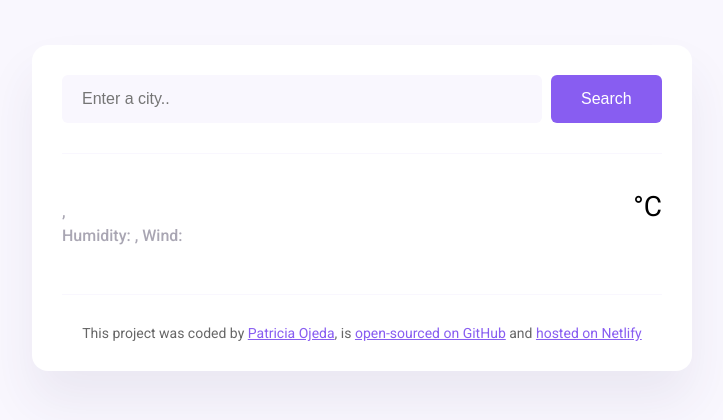
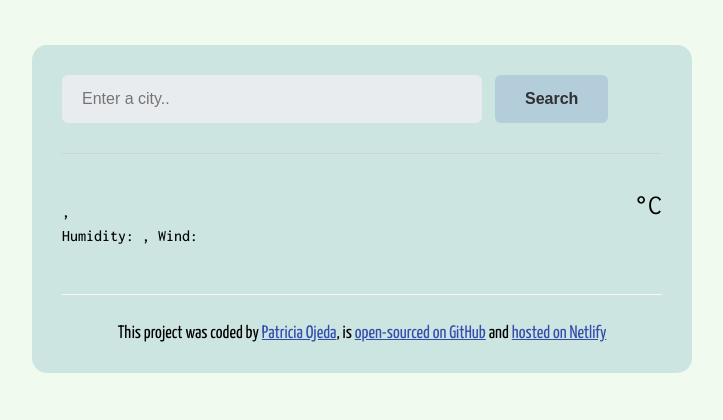
Before and after one commit to pataojeda/meteo-app, a plain HTML site: page index.html in a window 1280 px wide. Shown: the whole page, without its empty margins (278-1001 px from the left). Drawn offline with nearby package versions, Linux system fonts and the light colour scheme; no server answers; a web font is replaced by a local one.

Commit message:
update style.css

```diff
--- a/index.html
+++ b/index.html
@@ -6,9 +6,16 @@
     <meta name="viewport" content="width=device-width, initial-scale=1.0" />
     <link rel="preconnect" href="https://fonts.googleapis.com" />
     <link rel="preconnect" href="https://fonts.gstatic.com" crossorigin />
+    <link rel="preconnect" href="https://fonts.googleapis.com">
+    <link rel="preconnect" href="https://fonts.gstatic.com" crossorigin>
     <link
-        href="https://fonts.googleapis.com/css2?family=Roboto:ital,wght@0,100;0,300;0,400;0,500;0,700;0,900;1,100;1,300;1,400;1,500;1,700;1,900&display=swap"
-        rel="stylesheet" />
+        href="https://fonts.googleapis.com/css2?family=Inconsolata:wght@200;300;400;500;600;700;800;900&family=PT+Mono&family=Roboto:ital,wght@0,100;0,300;0,400;0,500;0,700;0,900;1,100;1,300;1,400;1,500;1,700;1,900&family=Shadows+Into+Light&family=Shadows+Into+Light+Two&display=swap"
+        rel="stylesheet">
+    <link rel="preconnect" href="https://fonts.googleapis.com">
+    <link rel="preconnect" href="https://fonts.gstatic.com" crossorigin>
+    <link
+        href="https://fonts.googleapis.com/css2?family=Inconsolata:wght@200;300;400;500;600;700;800;900&family=PT+Mono&family=Roboto:ital,wght@0,100;0,300;0,400;0,500;0,700;0,900;1,100;1,300;1,400;1,500;1,700;1,900&family=Shadows+Into+Light&family=Shadows+Into+Light+Two&family=Yanone+Kaffeesatz:wght@200;300;400;500;600;700&display=swap"
+        rel="stylesheet">
     <link rel="stylesheet" href="src/style.css" />
     <script src="https://cdn.jsdelivr.net/npm/axios@1.1.2/dist/axios.min.js"></script>
     <title>Meteo App</title>
--- a/src/style.css
+++ b/src/style.css
@@ -1,43 +1,44 @@
 body {
-  background-color: #f9f7fe;
-  font-family: "Roboto", sans-serif;
+  background-color: #f1faee;
+  font-family: "Inconsolata", monospace;
 }
 
 a {
-  color: #885df1;
+  color: #334cae;
 }
 
 .weather-app {
-  background: white;
+  background: #cce5e1;
   max-width: 600px;
   margin: 45px auto;
-  box-shadow: 0 30px 50px rgba(65, 50, 100, 0.08);
-  border-radius: 16px;
+  box-shadow: 0 30px 50px #8338ec (65, 50, 100, 0.08);
+  border-radius: 15px;
   padding: 30px;
 }
 
 header {
-  border-bottom: 1px solid #f9f7fe;
+  border-bottom: 1px solid #ced4da;
   padding: 0 0 30px 0;
 }
 
 .search-form-input {
-  background-color: #f9f7fe;
+  background-color: #e9ecef;
   border: none;
   border-radius: 6px;
-  width: 80%;
+  width: 70%;
   font-size: 16px;
   padding: 15px 20px;
 }
 
 .search-form-button {
-  background: #885df1;
+  background: #b3cddb;
   padding: 15px 30px;
   border: none;
   font-size: 16px;
   margin-left: 5px;
   border-radius: 6px;
-  color: white;
+  color: #303030;
+  font-weight: bold;
 }
 
 main {
@@ -57,13 +58,13 @@ main {
 
 .weather-app-details {
   font-size: 16px;
-  color: rgba(39, 33, 66, 0.4);
+  color: #011627 (39, 33, 66, 0.4);
   line-height: 24px;
   font-weight: 500;
 }
 
 .weather-app-details strong {
-  color: #f65282;
+  color: #c7542a;
 }
 
 .weather-app-temperature-container {
@@ -90,6 +91,7 @@ footer {
   border-top: 1px solid #f9f7fe;
   padding: 30px 0 0 0;
   text-align: center;
-  font-size: 14px;
-  color: rgba(0, 0, 0, 0.6);
+  font-size: 18px;
+  color: #20a4f3 (0, 0, 0, 0.7);
+  font-family: "Yanone Kaffeesatz", sans-serif;
 }
```
